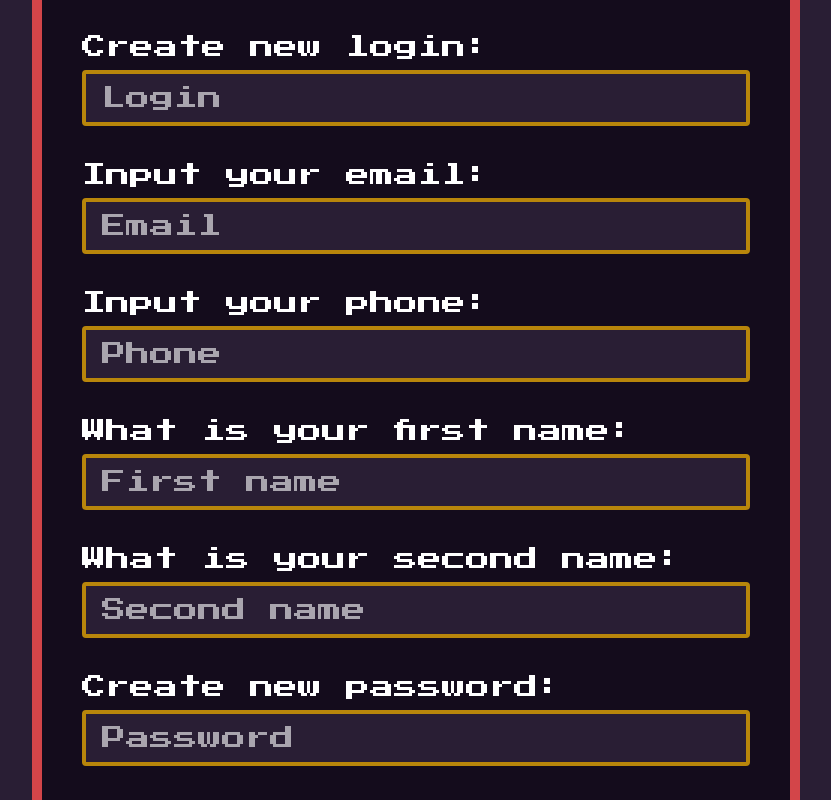
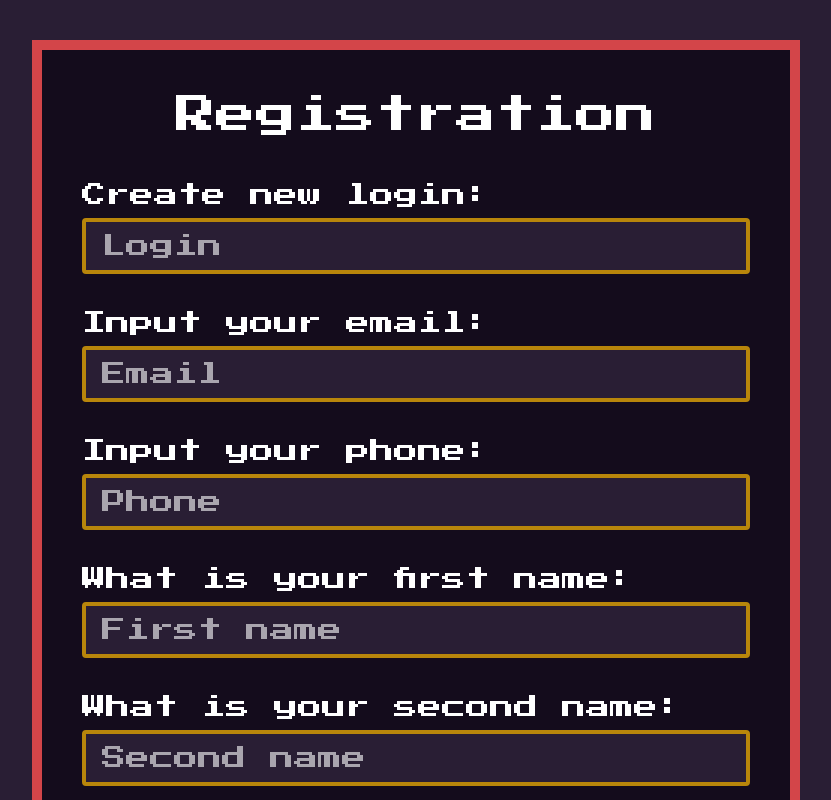
Before and after one commit to PraktikumSeoulDevTeam/castleofghosts, a React (Create React App) app in the folder app/: page /registration in a window 1280 px wide. Shown: the top 800 px of the page, without its empty margins (224-1055 px from the left). Built offline with nearby package versions, Linux system fonts and the light colour scheme; no server answers; the HTML template or start-up script is replaced by a standard one.

Commit message:
Внесены изменения в layout (#33)
Добавлено св-во компонента UiLayout isStatic устанавливающее высоту в
 100 vh
Внесены изменения в настройки страницы Leaderboard после правки UiLayout

```diff
--- a/app/src/layouts/UiLayout/UiLayout.scss
+++ b/app/src/layouts/UiLayout/UiLayout.scss
@@ -1,6 +1,6 @@
 .ui {
     display: flex;
-    height: 100vh;
+    min-height: 100vh;
     flex-direction: column;
     align-items: center;
     justify-content: center;
@@ -10,10 +10,14 @@
         flex-direction: column;
         align-items: center;
         justify-content: space-between;
+        &_block {
+            max-width: 1024px;
+            border: 10px solid var(--color-accent);
+            background: var(--color-bg-dark);
+        }
     }
 
-    &__block {
-        border: 10px solid var(--color-accent);
-        background: var(--color-bg-dark);
+    &_static {
+        height: 100vh;
     }
 }
--- a/app/src/layouts/UiLayout/UiLayout.tsx
+++ b/app/src/layouts/UiLayout/UiLayout.tsx
@@ -2,10 +2,10 @@
 import type {UiLayoutProps} from './types';
 import './UiLayout.scss';
 
-export function UiLayout({children, isBlock, className}: UiLayoutProps): JSX.Element {
+export const UiLayout = ({children, isStatic, isBlock, className = ''}: UiLayoutProps): JSX.Element => {
     return (
-        <main className="ui pa-8">
-            <div className={`ui__container pa-5 ${isBlock ? 'ui__block' : ''} ${className || ''}`}>{children}</div>
+        <main className={`ui${isStatic ? ' ui_static' : ''} pa-5`}>
+            <div className={`ui__container${isBlock ? ' ui__container_block' : ''} ${className} pa-5`}>{children}</div>
         </main>
     );
-}
+};
--- a/app/src/layouts/UiLayout/types.ts
+++ b/app/src/layouts/UiLayout/types.ts
@@ -2,6 +2,7 @@
 
 export interface UiLayoutProps {
     children: ReactNode;
+    isStatic?: boolean;
     isBlock?: boolean;
     className?: string;
 }
--- a/app/src/pages/GamePage/GamePage.tsx
+++ b/app/src/pages/GamePage/GamePage.tsx
@@ -1,8 +1,8 @@
 import React, {useRef} from 'react';
 import {GameUi} from './GameUi/GameUi';
 import {setMainCanvas} from '../../canvas/main';
+import {UiLayout} from '../../layouts';
 import './GamePage.scss';
-import {UiLayout} from '../../layouts';
 
 const width = 1024;
 const height = 768;
--- a/app/src/pages/LeaderboardPage/LeaderboardPage.scss
+++ b/app/src/pages/LeaderboardPage/LeaderboardPage.scss
@@ -1,8 +1,14 @@
-@import '~/assets/scss/mixins/size';
-
 .leaderboard-page {
-    height: 100%;
+    min-height: 348px;
+    max-height: 100%;
     &__table {
-        @include sizeByGridHor(width, 96);
+        width: 100%;
+        > table {
+            width: inherit;
+            min-width: 640px;
+        }
+    }
+    &__empty {
+        color: var(--color-second);
     }
 }
--- a/app/src/pages/LeaderboardPage/LeaderboardPage.tsx
+++ b/app/src/pages/LeaderboardPage/LeaderboardPage.tsx
@@ -1,8 +1,8 @@
 import React from 'react';
+import {Link} from 'react-router-dom';
 import {connect, ConnectedProps} from 'react-redux';
-import {Link} from 'react-router-dom';
+import {LeaderboardRecord} from './LeaderboardRecord/LeaderboardRecord';
 import {Button} from '../../components';
-import {LeaderboardRecord} from './LeaderboardRecord/LeaderboardRecord';
 import {UiLayout} from '../../layouts';
 import type {AppStoreState} from '../../store/types';
 import './LeaderboardPage.scss';
@@ -15,26 +15,28 @@
 
 const connector = connect(mapState);
 
-function component({leaderboard}: ConnectedProps<typeof connector>): JSX.Element {
+export const LeaderboardPage = connector(
+    ({leaderboard}: ConnectedProps<typeof connector>): JSX.Element => {
         const leaderboardRecords = leaderboard.map((character, index) => (
             <LeaderboardRecord key={character.id} position={index + 1} character={character} />
         ));
 
         return (
-        <UiLayout isBlock className="leaderboard-page">
-            <h1 className="t-title mt-5">
-                <span>Best warriors</span>
-            </h1>
-            <div className="scroll-containter px-4 mt-5">
-                <table className="leaderboard-page__table">
+            <UiLayout isStatic isBlock className="leaderboard-page">
+                <h1 className="t-title mt-5">Best warriors</h1>
+                {leaderboardRecords.length ? (
+                    <div className="leaderboard-page__table scroll-containter px-4 mt-5">
+                        <table>
                             <tbody>{leaderboardRecords}</tbody>
                         </table>
                     </div>
+                ) : (
+                    <div className="leaderboard-page__empty mt-5">Be the first one</div>
+                )}
                 <Link to="/" className="t-center mt-5">
                     <Button>Return</Button>
                 </Link>
             </UiLayout>
         );
     }
-
-export const LeaderboardPage = connector(component);
+);
--- a/app/src/store/Game/reducer.ts
+++ b/app/src/store/Game/reducer.ts
@@ -1,8 +1,9 @@
 import {cloneDeep} from 'lodash';
 import {GAME_ACTION_TYPES, GameState, GameActions} from './types';
 
+// TODO mock
 const gameState: GameState = {
-    character: {id: 1, name: 'Sofa Warlord', points: 180} // TODO mock
+    character: {id: 1, name: 'Sofa Warlord', points: 180}
 };
 
 export const gameReducer = (state = gameState, action: GameActions): GameState => {
--- a/app/src/store/Leaderboard/reducer.ts
+++ b/app/src/store/Leaderboard/reducer.ts
@@ -1,6 +1,7 @@
 import {cloneDeep} from 'lodash';
 import {LB_ACTION_TYPES, LeadeboardState, LbActions} from './types';
 
+// TODO mock
 const leadeboardState: LeadeboardState = {
     list: [
         {id: 1, name: 'user1', points: 100},
```
Lines whose indentation alone changed are shown as unchanged.
